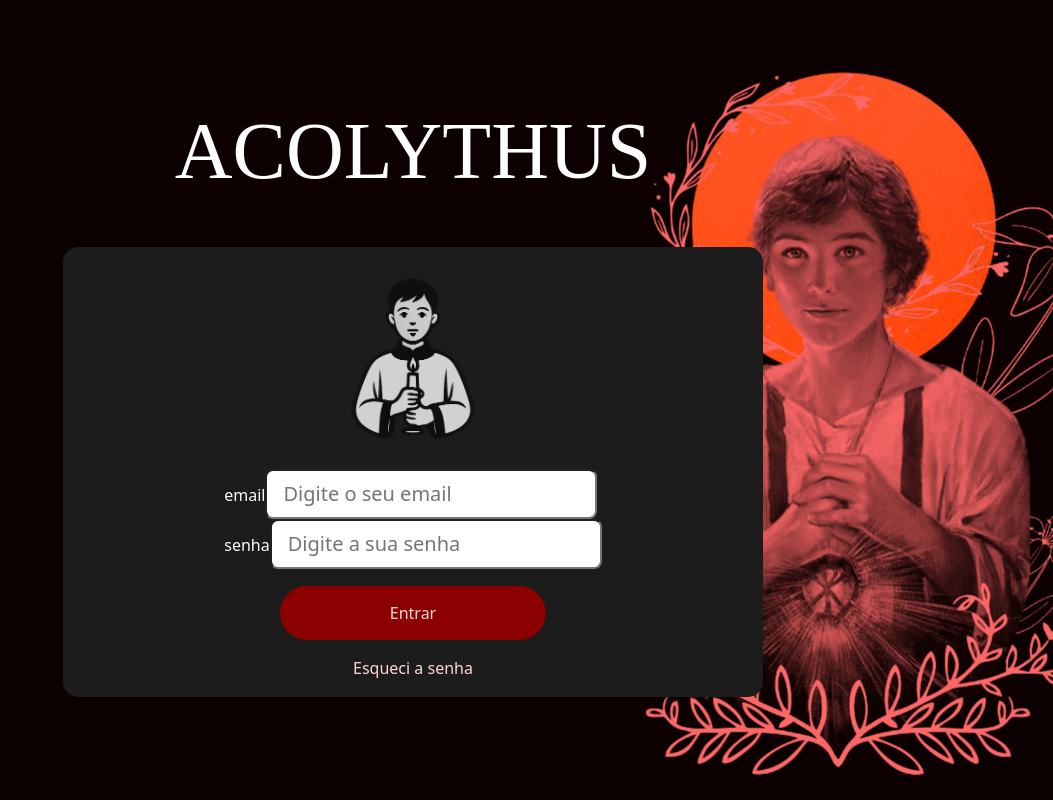
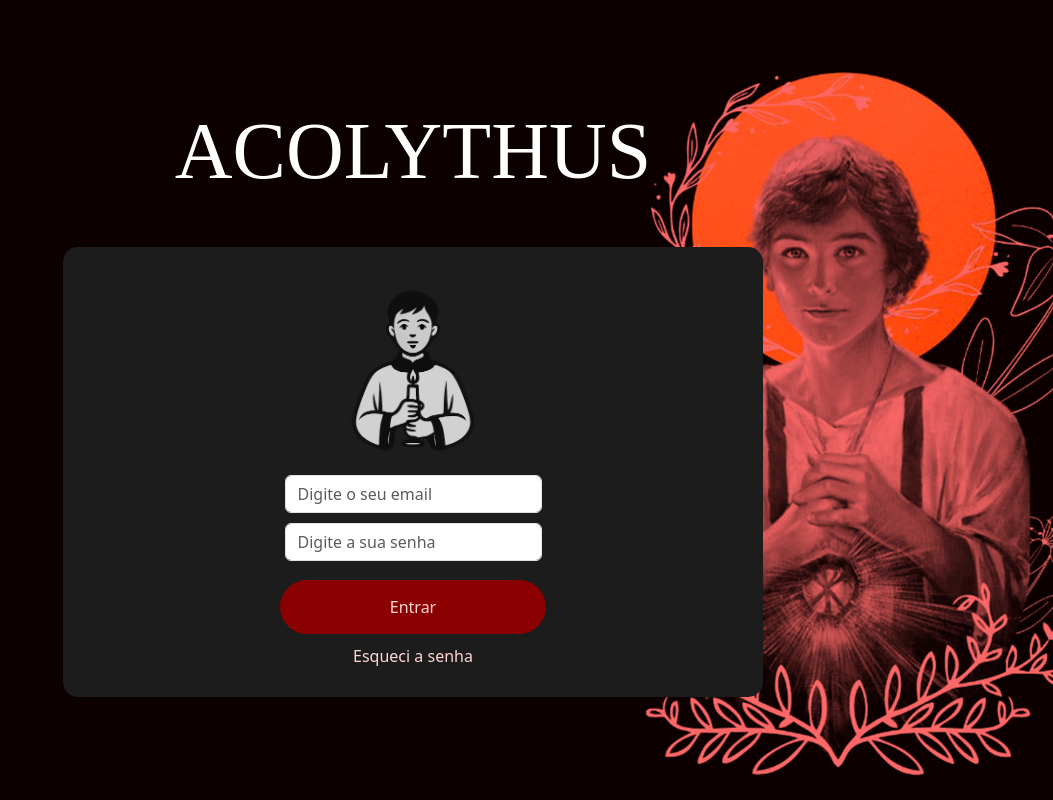
Before and after one commit to oDippDev/Acolythus, a React (Vite) app in the folder frontend/acolythus/: page / in a window 1280 px wide. Shown: the whole page, without its empty margins (227-1280 px from the left). Built offline with nearby package versions, Linux system fonts and the light colour scheme.

Commit message:
feat: style, filds validation, send data to a endpoint in backend

```diff
--- a/frontend/acolythus/src/components/Input.tsx
+++ b/frontend/acolythus/src/components/Input.tsx
@@ -1,18 +1,22 @@
+import React from "react";
+
 interface InputProps {
-    label: string;
     place: string;
     tipo: string;
     className: string;
     linkToInput: string;
+    divClass: string;
+
 }
 
-function Input({label, place, tipo, className, linkToInput}: InputProps ) {
+const Input = React.forwardRef<HTMLInputElement, InputProps>(
+  ({place, tipo, className, linkToInput, divClass}, ref) =>  {
   return (
-    <div >
-      <label style={{ color: "#fafafaff" }} htmlFor={linkToInput}>{label}</label>
-      <input type={tipo} placeholder={place} className={className} id={linkToInput} />
+    <div className={divClass}>
+      <input type={tipo} placeholder={place} className={className} id={linkToInput} ref={ref} />
     </div>
-  );
-}
+    );
+  }
+);
 
 export default Input;
--- a/frontend/acolythus/src/pages/Home.tsx
+++ b/frontend/acolythus/src/pages/Home.tsx
@@ -1,3 +1,4 @@
+import { useRef } from "react";
 import { Link } from "react-router-dom";
 import style from "./styles/home.module.css";
 import { Form, Button } from "react-bootstrap";
@@ -5,8 +6,67 @@ import logo from "../assets/img/testeAcolythus.png";
 import Input from "../components/Input";
 
 function Home() {
-  function ValidarSenha() {
-    alert("Em construção");
+  const emailRef = useRef<HTMLInputElement>(null);
+  const passwordRef = useRef<HTMLInputElement>(null);
+
+  function ValidarSenha(e: { preventDefault: () => void; }) {
+    e.preventDefault();
+
+    const email = emailRef.current?.value || "";
+  const password = passwordRef.current?.value || "";
+
+    if(!email || !password){
+      alert("Insira o e-mail e a senha")
+      throw Error;
+    }
+
+    if (email.length <= 3 || password.length <= 6) {
+      alert("O e-mail e/ou a senha devem ter pelo menos 3 caracteres");
+      return;
+    }
+
+    if (email.length > 255 || password.length > 255) {
+      alert("O e-mail e/ou a senha devem ter menos caracteres.");
+      return;
+    }
+
+    if (!/@/.test(email)) {
+      alert("O email esta sem o @. Por favor insira um e-mail valido.")
+      return;
+    }
+
+    const dadosUser = {
+      email: email,
+      password: password
+    }
+
+    console.log(dadosUser)
+
+    const url: string = `http://localhost:3000`;
+    const endpoint: string = "";
+
+    fetch(`${url}/${endpoint}`, {
+      method: "POST",
+      headers: {
+        "Content-Type": "application/json",
+      },
+      body: JSON.stringify(dadosUser),
+    })
+      .then((response) => {
+        if (!response.ok) {
+          throw new Error("Erro ao fazer login");
+        }
+        return response.json();
+      })
+      .then((data) => {
+        console.log("Login bem-sucedido:", data);
+        alert("Login realizado com sucesso!");
+      })
+      .catch((error) => {
+        console.error("Erro:", error);
+        alert("Erro ao fazer login. Verifique suas credenciais.");
+      });
+
   }
 
   return (
@@ -20,26 +80,30 @@ function Home() {
             style={{ width: "200px", opacity: 0.8 }}
           />
         </div>
-        <div>
+
         <Form>
+          <div className={style.home}>
             <Input
-              label="email"
+              ref={emailRef}
               place="Digite o seu email"
               tipo="email"
-              className="form-control-lg"
+              className="form-control"
               linkToInput="email"
+              divClass="home"
             />
+          </div>
+          <div className={style.home}>
             <Input
-              label="senha"
+              ref={passwordRef}
               place="Digite a sua senha"
               tipo="password"
-              className="form-control-lg"
+              className="form-control"
               linkToInput="senha"
+              divClass="home"
             />
+          </div>
         </Form>
-        </div>
-        <div className={style["home__btn-link"]}>
-          <div>
+
         <Button
           onClick={ValidarSenha}
           style={{ backgroundColor: "#8b0000ff" }}
@@ -49,13 +113,10 @@ function Home() {
         >
           Entrar
         </Button>
-          </div>
-        </div>
-        <div>
+
         <Link className={style.home__link} to={"/esqueci-senha"}>
           Esqueci a senha
         </Link>
-        </div>
       </div>
     </div>
   );
--- a/frontend/acolythus/src/pages/styles/home.module.css
+++ b/frontend/acolythus/src/pages/styles/home.module.css
@@ -1,3 +1,5 @@
+
+
 @font-face {
     font-family: acolythus_font;
     src: url('../../assets/fonts/AUGUSTUS.TTF') format('truetype');
@@ -16,20 +18,32 @@
   justify-content: center;
   background-size: cover;
   background-position: center;
-  height: 100vh;
   background-blend-mode: overlay;
   flex-direction: column;
+}
+
+.home__title {
+  font-family: 'acolythus_font';
+  color: white;
+  font-size: 5rem;
+  text-align: center;
+  margin-bottom: 3rem;;
+}
+
+.home{
+  margin-bottom: 10px;
 }
 
 .home__box {
   width: 700px;
   height: 450px;
+  padding: 20px;
   background-color: #1c1c1cff;
   border-radius: var(--border-radius-large);
   display: flex;
   flex-direction: column;
   justify-content:space-evenly;
-   align-items:center;
+  align-items:center;
 }
 
 .home__btn{
@@ -52,11 +66,3 @@
 .home__link{
     color: #ffd6d6ff;
 }
-
-.home__title {
-    font-family: 'acolythus_font';
-    color: white;
-    font-size: 5rem;
-    text-align: center;
-    margin-bottom: 3rem;;
-  }
```
Lines whose indentation alone changed are shown as unchanged.
